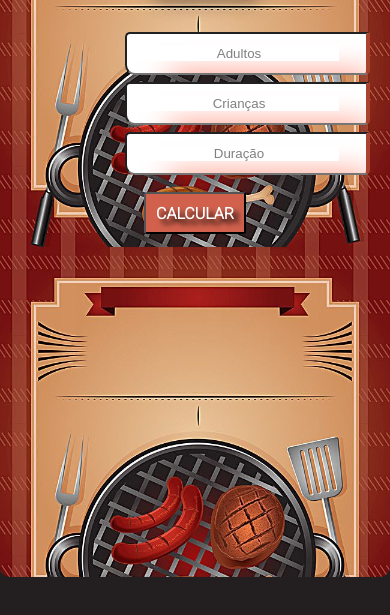
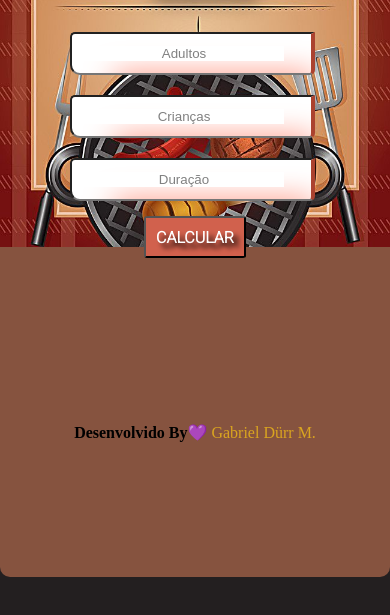
Before and after one commit to gabriel-durr/barbecue-without-expense, a plain HTML site: page index.html in a window 390 px wide. Shown: the part 163-778 px from the top of the page. Drawn offline with Linux system fonts and the light colour scheme; a web font is replaced by a local one.

Commit message:
att media queries

```diff
--- a/index.html
+++ b/index.html
@@ -31,7 +31,12 @@
 
         </div>
 
+        <footer class="creditos">
+           <span class="creditos-1">Desenvolvido By💜</span> <span class="creditos-2">Gabriel Dürr M.</span>
+        </footer>
+
     </div>
+
 
 
 
--- a/style.css
+++ b/style.css
@@ -20,8 +20,9 @@ body {
     max-width: 700px;
     height:45rem;
     margin: 20px auto;
-    background-color: burlywood;
+    background-color: rgb(134, 83, 63);
     background-size:contain;
+    background-repeat: no-repeat ;
     padding: 20px;
     border-radius: 10px;
     background-image: url(./assets/churrasco-carton.jpg);
@@ -110,3 +111,58 @@ textarea:focus, input:focus {
     font-weight: bold;
     text-shadow: 10px 10px 10px black;
 }
+
+
+.creditos {
+    margin: 351px 0px 3px 184px;
+}
+
+.creditos-1{
+    color: black;
+    font-weight: bold;
+}
+
+.creditos-2{
+    color: goldenrod;
+}
+
+
+
+@media (max-width: 600px) {
+
+    .container {
+        max-width: 600px;
+        display: flex;
+        flex-direction: column;
+        align-items: center;
+
+    }
+
+    .adultos {
+
+        width: 70%;
+        padding: 12px;
+        margin: 35px 110px -15px 105px;
+
+
+    }
+
+    .criancas {
+        margin: 35px 110px -15px 105px;
+    }
+
+
+    .duracao {
+        margin: 35px 110px -15px 105px;
+    }
+
+    .resultado {
+        margin-top: 20px;
+    }
+
+    .creditos{
+        margin: auto;
+    }
+
+
+}
```
